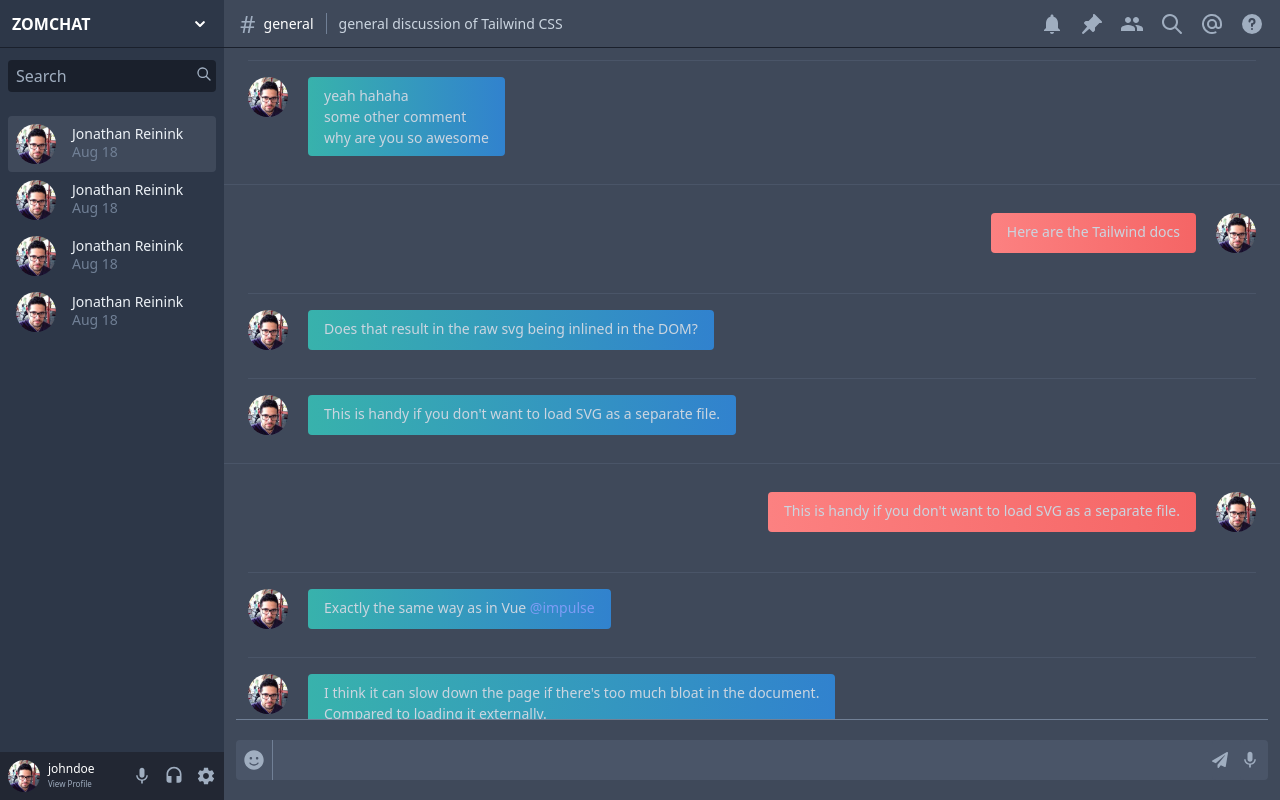
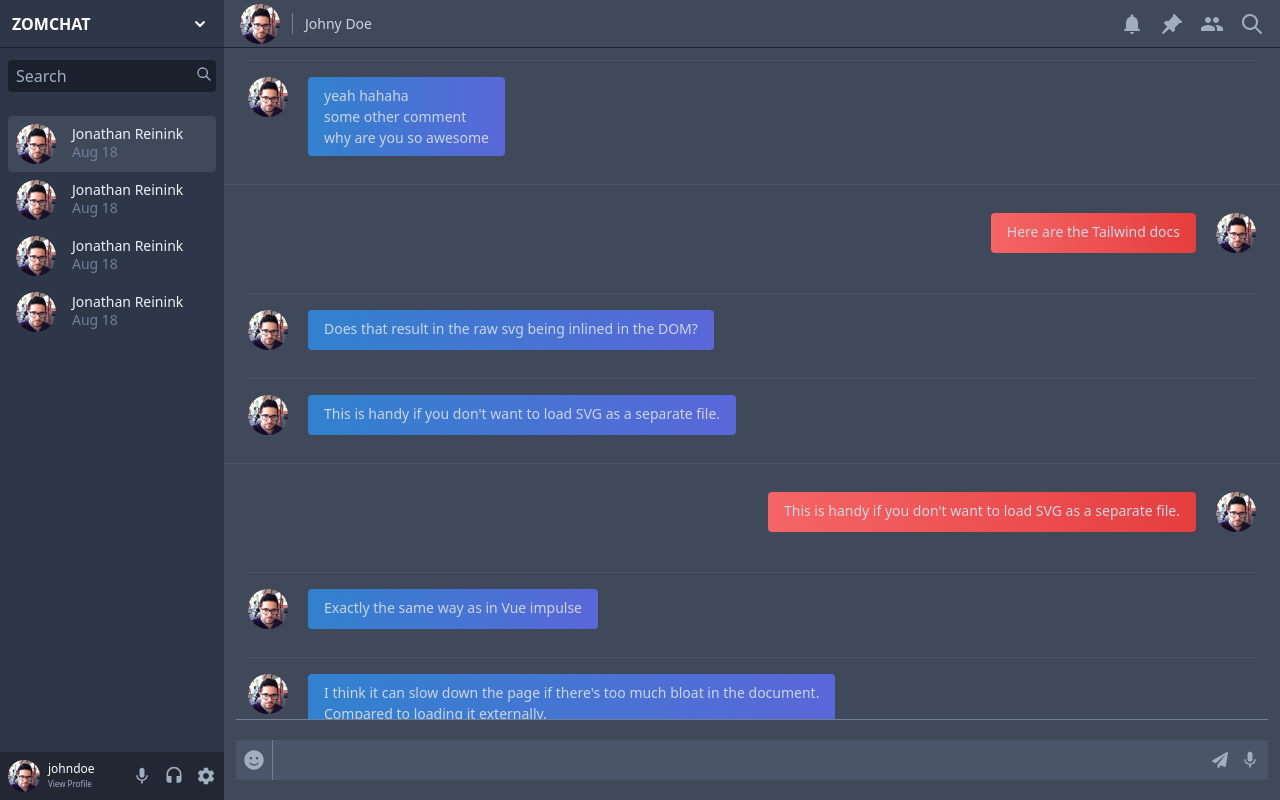
Before and after one commit to anant-bahuguna/zomchat, a React (Create React App) app: page / in a window 1280 px wide. Built offline with nearby package versions, Linux system fonts and the light colour scheme.

Commit message:
Add user logo on top bar

```diff
--- a/src/components/ChatSection.js
+++ b/src/components/ChatSection.js
@@ -5,7 +5,7 @@ const ChatSection = () => {
         // <div className=" flex-1 flex justify-between">
             <div className="bg-gray-750 flex-1 flex flex-col justify-between font-chat text-gray-200">
                 <div className="text-sm text-gray-400 overflow-y-auto">
-                    <div className="flex mx-6 my-3 py-4 border-t border-gray-700 ">
+                    <div className="flex mx-6 my-3 py-4  border-t border-gray-700">
                         <div className="flex-none ">
                             <a href="#">
                                 <img
@@ -15,7 +15,7 @@ const ChatSection = () => {
                                 />
                             </a>
                         </div>
-                        <div className="ml-5 px-4 py-2 bg-gradient-to-r from-teal-500 to-blue-600 rounded">
+                        <div className="ml-5 px-4 py-2 bg-gradient-to-r from-blue-600 to-indigo-600 rounded">
                             {/* <div>
                                 <a
                                     href="#"
@@ -36,7 +36,7 @@ const ChatSection = () => {
                     </div>
                     <div className="flex flex-row-reverse border-t border-gray-700 ">
                         <div className="flex mx-6 my-3 py-4">
-                            <div className="flex-none text-right px-4 py-2 bg-gradient-to-r from-red-400 to-red-500 rounded">
+                            <div className="flex-none text-right px-4 py-2 bg-gradient-to-r from-red-500 to-red-600 rounded">
                                 {/* <div>
                                     <a
                                         href="#"
@@ -76,7 +76,7 @@ const ChatSection = () => {
                                 />
                             </a>
                         </div>
-                        <div className="ml-5 px-4 py-2 bg-gradient-to-r from-teal-500 to-blue-600 rounded">
+                        <div className="ml-5 px-4 py-2 bg-gradient-to-r from-blue-600 to-indigo-600 rounded">
                             {/* <div>
                                 <a
                                     href="#"
@@ -106,7 +106,7 @@ const ChatSection = () => {
                                 />
                             </a>
                         </div>
-                        <div className="ml-5 px-4 py-2 bg-gradient-to-r from-teal-500 to-blue-600 rounded">
+                        <div className="ml-5 px-4 py-2 bg-gradient-to-r from-blue-600 to-indigo-600 rounded">
                             {/* <div>
                                 <a
                                     href="#"
@@ -128,7 +128,7 @@ const ChatSection = () => {
                     </div>
                     <div className="flex flex-row-reverse border-t border-gray-700">
                         <div className="flex  mx-6 my-3 py-4 ">
-                            <div className="flex-none text-right px-4 py-2 bg-gradient-to-r from-red-400 to-red-500 rounded">
+                            <div className="flex-none text-right px-4 py-2 bg-gradient-to-r from-red-500 to-red-600 rounded">
                                 {/* <div>
                                     <a
                                         href="#"
@@ -168,7 +168,7 @@ const ChatSection = () => {
                                 />
                             </a>
                         </div>
-                        <div className="ml-5 px-4 py-2 bg-gradient-to-r from-teal-500 to-blue-600 rounded">
+                        <div className="ml-5 px-4 py-2 bg-gradient-to-r from-blue-600 to-indigo-600 rounded">
                             {/* <div>
                                 <a
                                     href="#"
@@ -182,13 +182,7 @@ const ChatSection = () => {
                             </div> */}
                             <div>
                                 <div>
-                                    Exactly the same way as in Vue{" "}
-                                    <a
-                                        href="#"
-                                        className="text-indigo-400 hover:underline"
-                                    >
-                                        @impulse
-                                    </a>
+                                    Exactly the same way as in Vue impulse
                                 </div>
                             </div>
                         </div>
@@ -203,7 +197,7 @@ const ChatSection = () => {
                                 />
                             </a>
                         </div>
-                        <div className="ml-5 px-4 py-2 bg-gradient-to-r from-teal-500 to-blue-600 rounded">
+                        <div className="ml-5 px-4 py-2 bg-gradient-to-r from-blue-600 to-indigo-600 rounded">
                             {/* <div>
                                 <a
                                     href="#"
@@ -234,7 +228,7 @@ const ChatSection = () => {
                                 />
                             </a>
                         </div>
-                        <div className="ml-5 px-4 py-2 bg-gradient-to-r from-teal-500 to-blue-600 rounded">
+                        <div className="ml-5 px-4 py-2 bg-gradient-to-r from-blue-600 to-indigo-600 rounded">
                             {/* <div>
                                 <a
                                     href="#"
--- a/src/components/TopBar.js
+++ b/src/components/TopBar.js
@@ -1,5 +1,5 @@
 import React from "react";
-import SearchBox from "./SearchBox";
+import UserImage from './UserImage'
 
 const TopBar = () => {
     return (
@@ -23,10 +23,11 @@ const TopBar = () => {
             </div>
             <div className="bg-gray-750 flex-1 flex items-center justify-between border-b border-gray-900 px-4">
                 <div className="flex items-center">
-                    <div className="text-gray-500 text-2xl">#</div>
-                    <div className="ml-2 text-sm text-white">general</div>
+                    {/* <div className="text-gray-500 text-2xl">#</div>
+                    <div className="ml-2 text-sm text-white">general</div> */}
+                    <UserImage />
                     <div className="border-l pl-3 ml-3 border-gray-600 text-sm text-gray-400">
-                        general discussion of Tailwind CSS
+                        Johny Doe
                     </div>
                 </div>
 
@@ -85,39 +86,6 @@ const TopBar = () => {
                             ></path>
                         </svg>
                     </a>
-                    <a href="#" className="ml-4">
-                        <svg
-                            className="w-6 h-6 text-gray-500 hover:text-gray-200"
-                            fill="currentColor"
-                            viewBox="0 0 24 24"
-                            width="24"
-                            height="24"
-                        >
-                            <path
-                                className="heroicon-ui"
-                                d="M15.6 15.47A4.99 4.99 0 0 1 7 12a5 5 0 0 1 10 0v1.5a1.5 1.5 0 1 0 3 0V12a8 8 0 1 0-4.94 7.4 1 1 0 1 1 .77 1.84A10 10 0 1 1 22 12v1.5a3.5 3.5 0 0 1-6.4 1.97zM12 15a3 3 0 1 0 0-6 3 3 0 0 0 0 6z"
-                            ></path>
-                        </svg>
-                    </a>
-                    <a href="#" className="ml-4">
-                        <svg
-                            className="w-6 h-6 text-gray-500 hover:text-gray-200"
-                            fill="currentColor"
-                            viewBox="0 0 24 24"
-                        >
-                            <g data-name="Layer 2">
-                                <g data-name="menu-arrow-circle">
-                                    <rect
-                                        width="24"
-                                        height="24"
-                                        transform="rotate(180 12 12)"
-                                        opacity="0"
-                                    ></rect>
-                                    <path d="M12 2a10 10 0 1 0 10 10A10 10 0 0 0 12 2zm0 16a1 1 0 1 1 1-1 1 1 0 0 1-1 1zm1-5.16V14a1 1 0 0 1-2 0v-2a1 1 0 0 1 1-1 1.5 1.5 0 1 0-1.5-1.5 1 1 0 0 1-2 0 3.5 3.5 0 1 1 4.5 3.34z"></path>
-                                </g>
-                            </g>
-                        </svg>
-                    </a>
                 </div>
             </div>
         </div>
--- /dev/null
+++ b/src/components/UserImage.js
@@ -0,0 +1,13 @@
+import React from "react";
+
+const UserImage = () => {
+    return (
+        <img
+            src={require("../assets/dp1.jpg")}
+            alt="avatar"
+            className="w-10 h-10 rounded-full"
+        />
+    );
+};
+
+export default UserImage;
```
